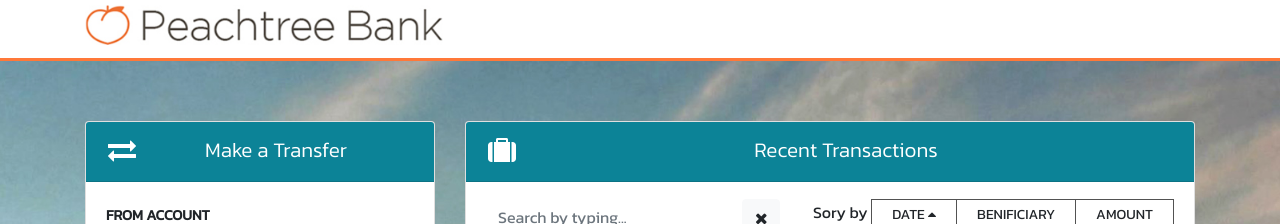
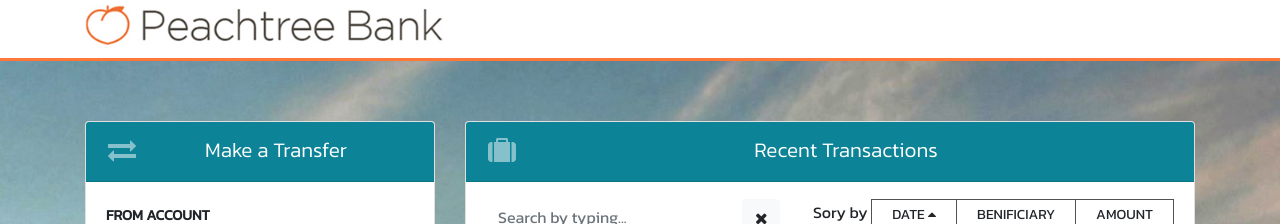
Before and after one commit to RonAlmog/Backbase, an Angular app: page /home in a window 1280 px wide. Shown: the top 224 px of the page. Built offline with nearby package versions, Linux system fonts and the light colour scheme; what angular-font-awesome would draw is missing.

Commit message:
icon opacity

```diff
--- a/src/styles.css
+++ b/src/styles.css
@@ -15,6 +15,7 @@ body {
 .tabicon {
   float: left;
   width: 32px;
+  opacity: 0.50;
 }
 .formlabel {
   font-size: 0.9em;
```
